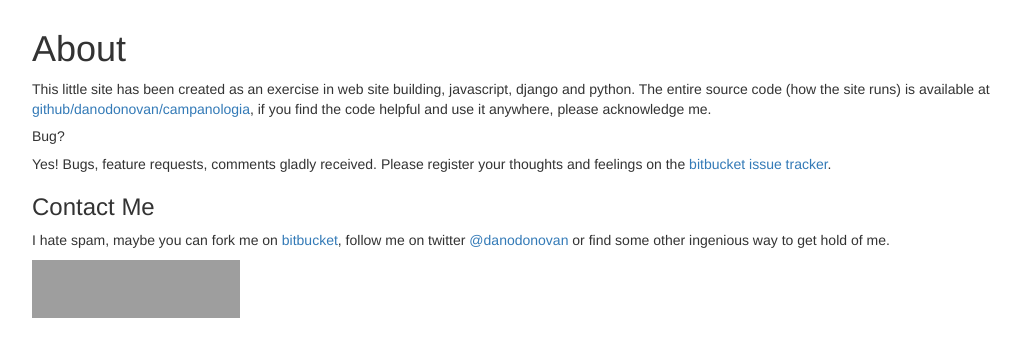
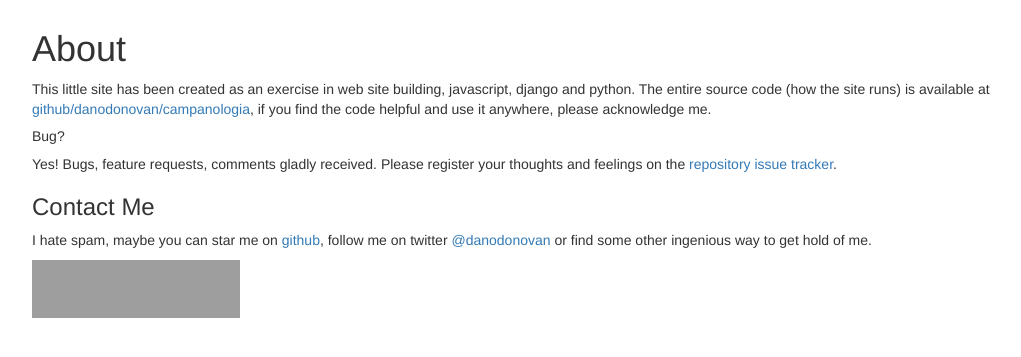
Before and after one commit to danodonovan/campanologia, a Django app: page /about/ in a window 1280 px wide. Shown: the part 51-408 px from the top of the page, without its empty margins (38-1059 px from the left). Run offline with Django 3.2, Linux system fonts and the light colour scheme; some libraries are stand-ins or nearby versions; grey boxes are pictures that could not be loaded.

Commit message:
Missed links

```diff
--- a/templates/about.html
+++ b/templates/about.html
@@ -14,12 +14,12 @@
     <h5>Bug?</h5>
     <p>
         Yes! Bugs, feature requests, comments gladly received. Please register your thoughts and feelings on the
-        <a href="https://bitbucket.org/danodonovan/campanologia/issues?status=new&status=open">bitbucket issue tracker</a>.
+        <a href="https://github.com/danodonovan/campanologia/issues">repository issue tracker</a>.
     </p>
 
     <h3>Contact Me</h3>
     <p>
-        I hate spam, maybe you can fork me on <a href="https://bitbucket.org/danodonovan">bitbucket</a>, follow me on
+        I hate spam, maybe you can star me on <a href="https://github.com/danodonovan">github</a>, follow me on
         twitter <a href="https://twitter.com/danodonovan">@danodonovan</a> or find some other ingenious way to get hold of me.
     </p>
 
```
